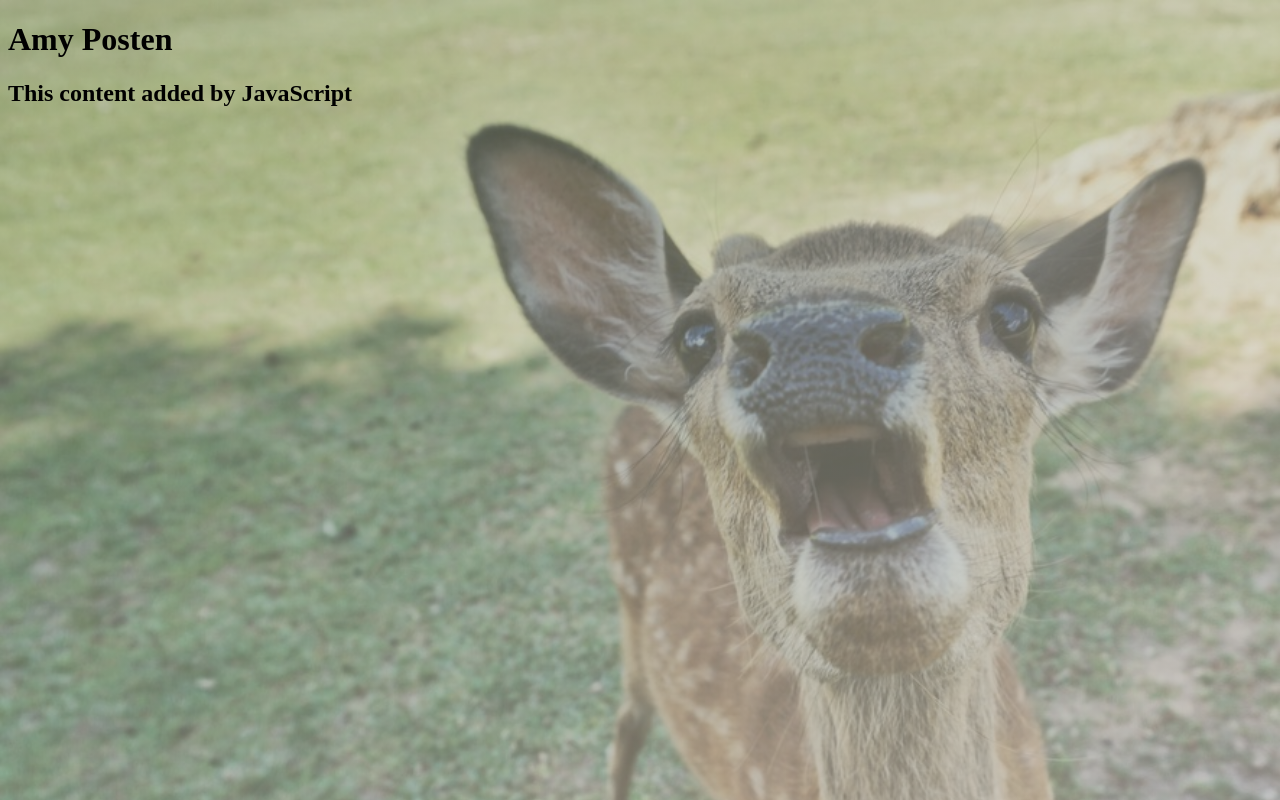
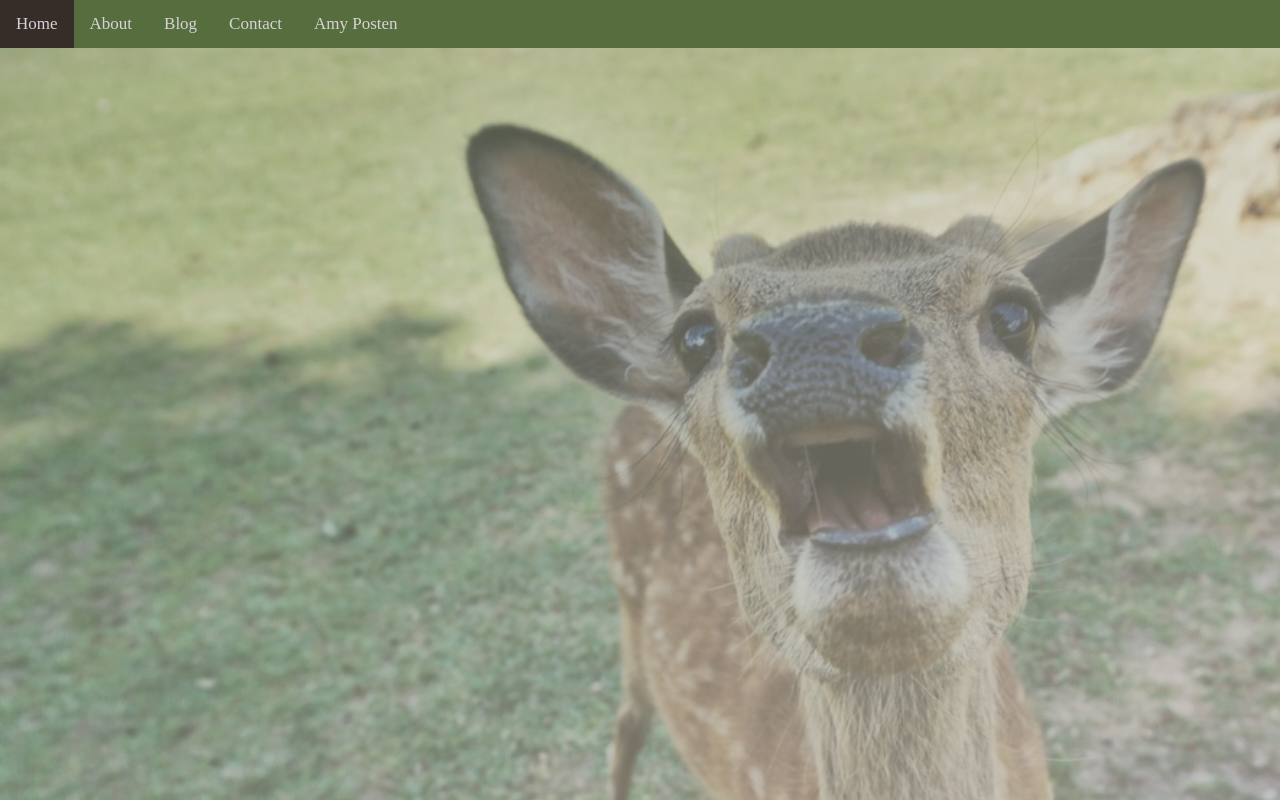
Before and after one commit to aeposten/personal-website, a plain HTML site: page index.html in a window 1280 px wide. Drawn offline with Linux system fonts and the light colour scheme; a web font is replaced by a local one.

Commit message:
Added Navbar

```diff
--- a/index.html
+++ b/index.html
@@ -1,12 +1,23 @@
 <!DOCTYPE html>
 <html lang="en">
+
     <head>
         <link rel="stylesheet" href="style.css" />
-        <title>Amy Posten - Aspiring Software Engineer</title>
+        <link rel="preconnect" href="https://fonts.googleapis.com">
+<link rel="preconnect" href="https://fonts.gstatic.com" crossorigin>
+<link href="https://fonts.googleapis.com/css2?family=Kaisei+Tokumin:wght@400;500;700;800&display=swap" rel="stylesheet">
+     <title>Amy Posten - Aspiring Software Engineer</title>
     </head>
     <body>
-        <header></header>
-        <h1>Amy Posten</h1>
-        <script src="script.js"></script>
+        <header>
+        <div class="navbar" id="navBar">
+            <a href="#home" class="active">Home</a>
+            <a href="#about">About</a>
+            <a href="#blog">Blog</a>
+            <a href="#contact">Contact</a>
+            <a class="navbarname">Amy Posten</a>
+            </a>
+          </div>
+        </header>
     </body>
 </html>
--- a/script.js
+++ b/script.js
@@ -1,3 +1,8 @@
-const h2 = document.createElement("h2");
-h2.textContent = "This content added by JavaScript";
-document.querySelector("body").appendChild(h2);
+function myNavBar() {
+    var x = document.getElementById("navBar");
+    if (x.className === "navbar") {
+      x.className += " responsive";
+    } else {
+      x.className = "navbar";
+    }
+  }
--- a/style.css
+++ b/style.css
@@ -7,3 +7,38 @@ html {
     background-position: center top;
     background-attachment: fixed;
 }
+
+body{
+    margin: 0px;
+}
+header {
+    margin: 0px;
+}
+.navbar {
+    background-color: rgb(86, 110, 61);
+    margin: 0px;
+    overflow: hidden;
+  }
+
+.navbar a {
+    float: left;
+    display: block;
+    color: rgb(215, 211, 217);
+    text-align: center;
+    padding: 14px 16px;
+    font-family:'Kaisei Tokumin', serif;
+    text-decoration: none;
+    font-size: 17px;
+  }
+
+.navbar a:hover {
+    background-color:rgb(54, 44, 40);
+    color: rgb(215, 211, 217);
+  }
+/*h1 {
+    font-family:'Kaisei Tokumin', serif;
+    font-weight: bold;
+    position: fixed;
+    top: 50%;
+    left: 50%;
+}
```
